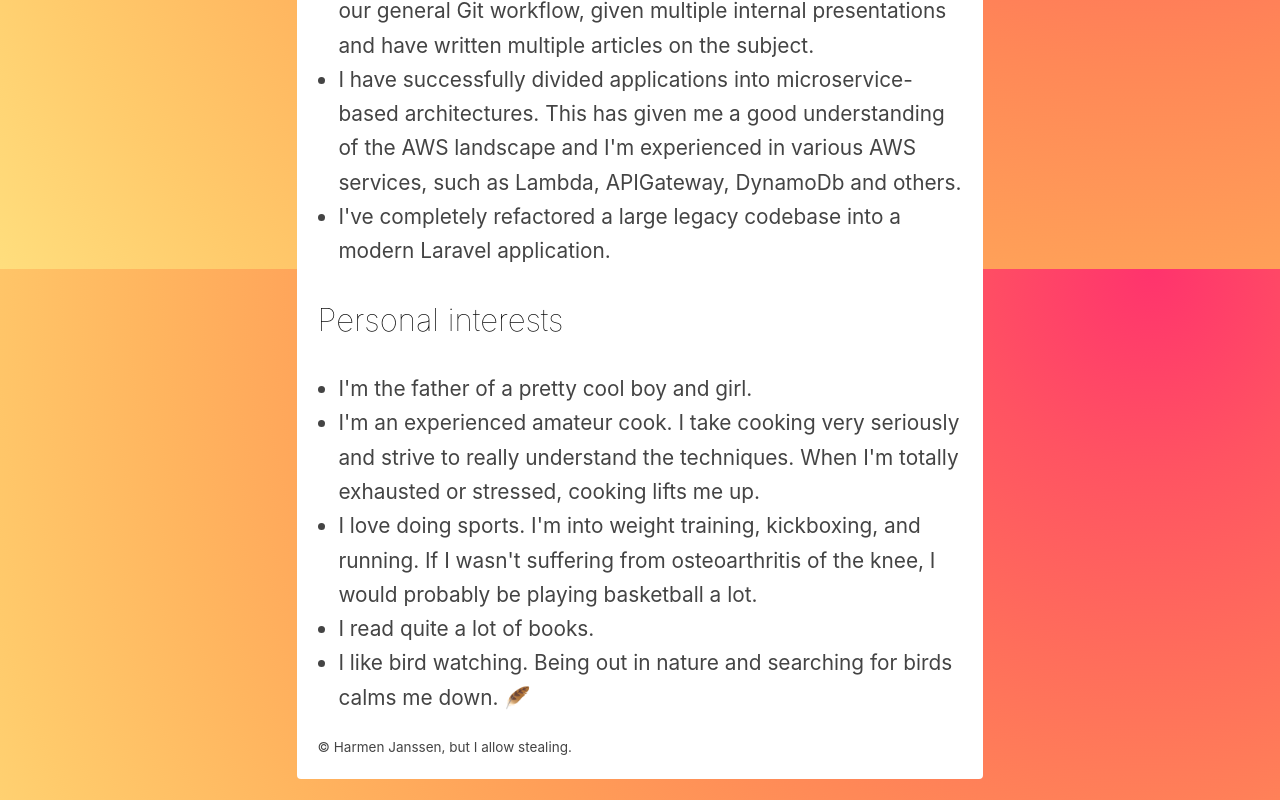
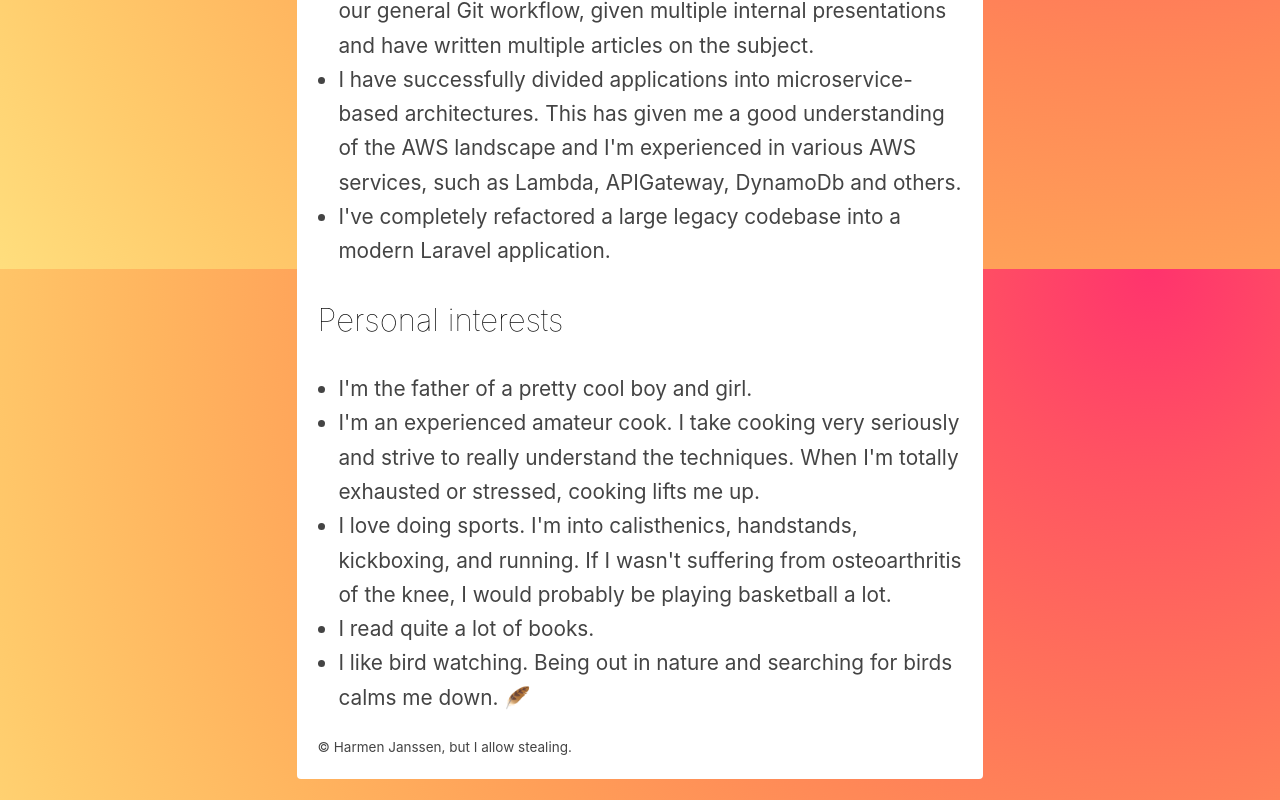
Before and after one commit to harmenjanssen/whatstyle, an Astro site: page /cv in a window 1280 px wide. Shown: the part 2131-2931 px from the top of the page. Built offline with nearby package versions, Linux system fonts and the light colour scheme; Astro itself is replaced by a stand-in of ours.

Commit message:
Add a bit of fun 🌸

```diff
--- a/src/pages/cv.astro
+++ b/src/pages/cv.astro
@@ -145,9 +145,9 @@ const pageTitle = "Curriculum Vitae of Harmen Janssen";
       stressed, cooking lifts me up.
     </li>
     <li>
-      I love doing sports. I'm into weight training, kickboxing, and running. If
-      I wasn't suffering from osteoarthritis of the knee, I would probably be
-      playing basketball a lot.
+      I love doing sports. I'm into calisthenics, handstands, kickboxing, and
+      running. If I wasn't suffering from osteoarthritis of the knee, I would
+      probably be playing basketball a lot.
     </li>
     <li>I read quite a lot of books.</li>
     <li>
--- a/src/pages/index.astro
+++ b/src/pages/index.astro
@@ -20,8 +20,9 @@ const pageTitle = "Whatstyle, online home of web developer Harmen Janssen";
     <a href="https://grrr.nl">GRRR</a>, a great agency for Meaningful Matters.
   </p>
 
-  <p>
-    👋 <a href="/cv">Take a look at my CV</a>
+  <p class="cv-box">
+    <span class="wave-to-the-people">👋</span>
+    <a href="/cv">Take a look at my CV</a>
   </p>
 
   <p>
--- a/src/styles/global.css
+++ b/src/styles/global.css
@@ -8,6 +8,10 @@
   --gradient-min-size: 20%;
   --gradient-max-size: 80%;
   --gradient-size: 10%;
+}
+
+@view-transition {
+  navigation: auto;
 }
 
 * {
@@ -58,6 +62,7 @@ body {
   flex-direction: column;
   background: #fff;
   border-radius: 4px;
+  view-transition-name: container;
 }
 
 /**
@@ -176,6 +181,28 @@ ul {
   overflow: hidden;
   clip: rect(0, 0, 0, 0);
   border: 0;
+}
+
+/**
+ * Animation for waving hand emoji
+ */
+@keyframes wave {
+  0%,
+  100% {
+    transform: rotate(0deg);
+  }
+  25% {
+    transform: rotate(15deg);
+  }
+  75% {
+    transform: rotate(-15deg);
+  }
+}
+.wave-to-the-people {
+  display: inline-block;
+}
+.cv-box:has(a:hover) .wave-to-the-people {
+  animation: wave 0.3s infinite;
 }
 
 /**
```
